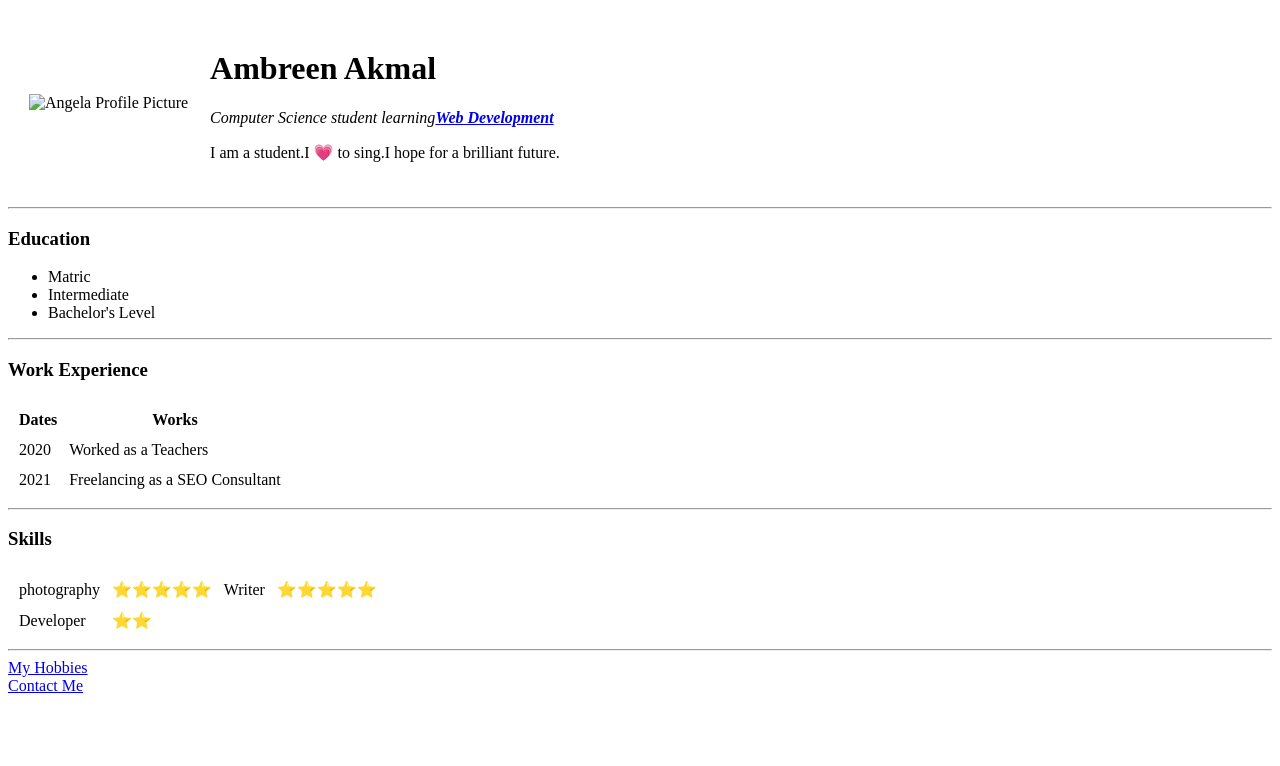
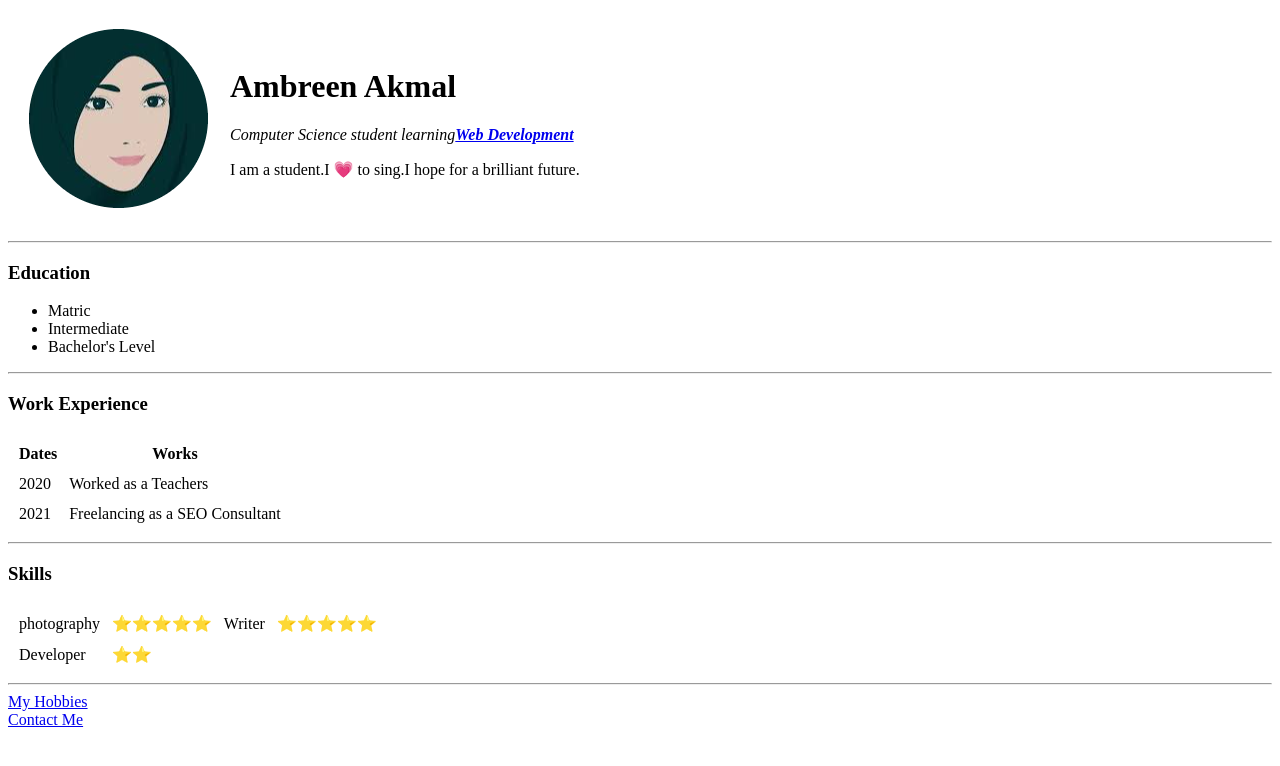
Before and after one commit to AmbreenAkmal/cv, a plain HTML site: page index.html in a window 1280 px wide. Drawn offline with Linux system fonts and the light colour scheme.

Commit message:
Update index.html

```diff
--- a/index.html
+++ b/index.html
@@ -9,7 +9,7 @@
 <body>
   <table cellspacing="20">
     <tr>
-      <td><img src="images/angela-modified.png" alt="Angela Profile Picture" />
+      <td><img src="images/image1.png" alt="Ambreen Profile Picture" />
       </td>
       <td>
         <h1>Ambreen Akmal</h1>
```
